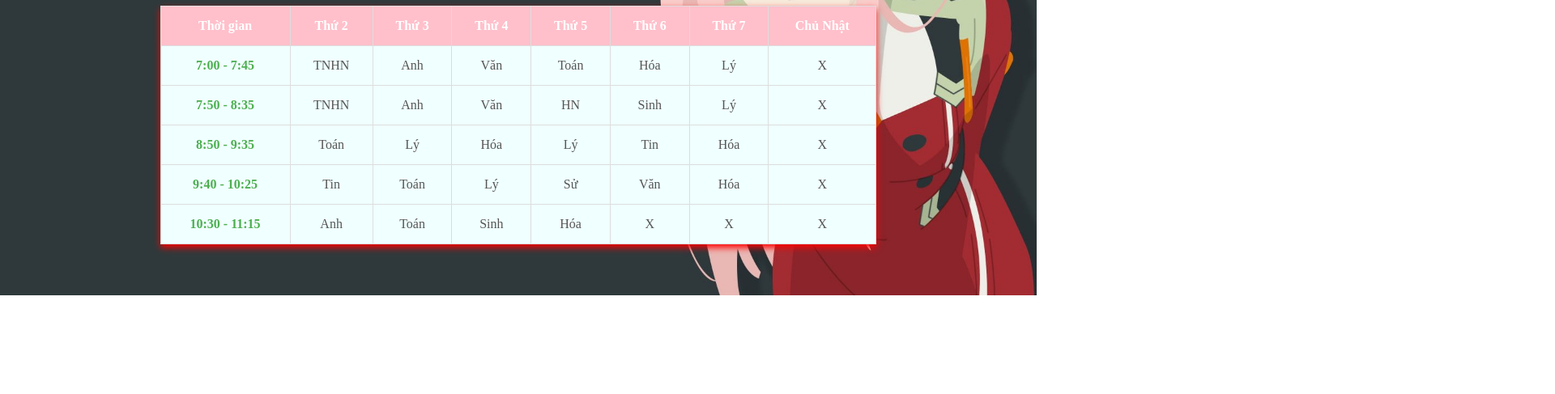
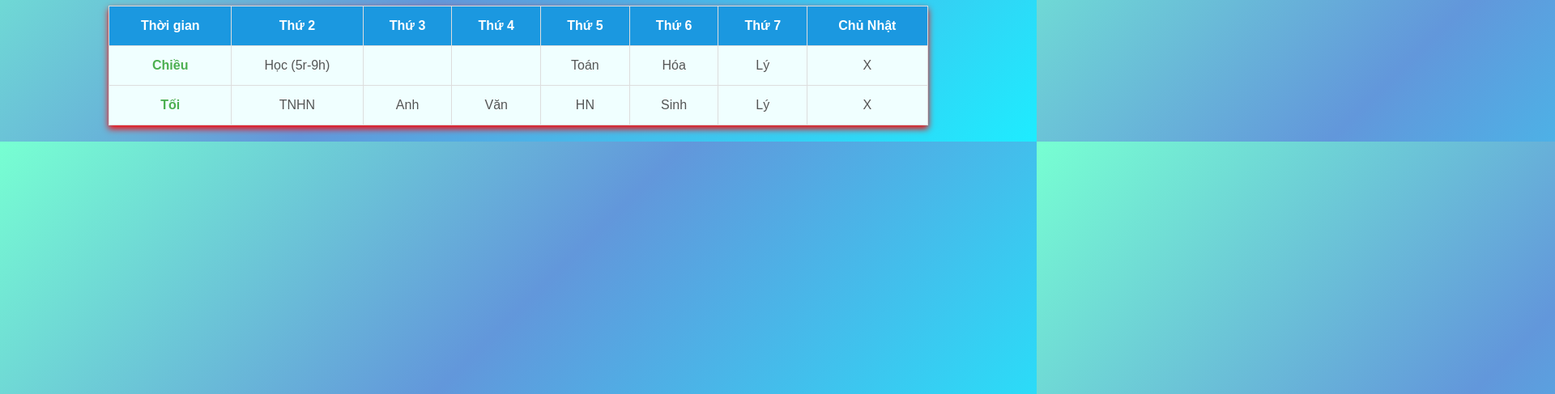
Before and after one commit to longbi1409/longdeptrai.github.io, a plain HTML site: page index.html in a window 1280 px wide. Shown: the part 313-800 px from the top of the page at 81% size, 1920 px wide, since content can reach past the window. Drawn offline with Linux system fonts and the light colour scheme.

Commit message:
Update index.html

```diff
--- a/index.html
+++ b/index.html
@@ -4,18 +4,13 @@
     <meta charset ="utf-8">
     <title>Thời Khóa Biểu</title>
     <style>
-        body {
-    background-image: url('02.jpg');
-    background-size: cover;
-    background-position: center;
-    background-repeat: no-repeat;
-}
-
+        body {font-family: Arial, sans-serif;
+             background-image: linear-gradient(-225deg, #77FFD2 0%, #6297DB 48%, #1EECFF 100%);}
 
         h1 {text-align: center;
-            color: rgb(231, 154, 205);}
+            color: rgb(51, 51, 51);}
 
-        table {width: 70%;
+        table {width: 80%;
             margin: 20px auto;
             border-collapse: collapse;
             box-shadow: 0 4px 8px rgb(255, 0, 0);
@@ -25,7 +20,7 @@
             text-align: center;
             border: 1px solid rgb(221, 221, 221);}
 
-        th {background-color: pink;
+        th {background-color: #1b98e0;
             color: white;}
 
         .time {font-weight: bold; color: rgb(76, 175, 80);}
@@ -43,7 +38,8 @@
 <body>
 <p contenteditable="true"><a>Họ và Tên:</a> Trương Hoàng Long</p>
 <p><a>Lớp:</a> 12A3</p>
-<img src="https://th.bing.com/th/id/OIP.gsmyHGT9UNLkM7PbK0wjYwHaHa?rs=1&pid=ImgDetMain" alt="Corner Image" class="corner-image"border="1px"  >
+<img src="https://th.bing.com/th/id/OIP.gsmyHGT9UNLkM7PbK0wjYwHaHa?rs=1&pid=ImgDetMain" alt="Corner Image" class="corner-image"border="1px" hspace="1120" >
+
     <h1>Thời khóa biểu</h1>
     <table>
             <tr>
@@ -58,17 +54,17 @@
             </tr>
         <body>
             <tr>
-                <td class="time">7:00 - 7:45</td>
-                <td class="subject" contenteditable="true">TNHN</td>
-                <td class="subject" contenteditable="true">Anh</td>
-                <td class="subject" contenteditable="true">Văn</td>
+                <td class="time">Chiều</td>
+                <td class="subject" contenteditable="true">Học (5r-9h)</td>
+                <td class="subject" contenteditable="true"></td>
+                <td class="subject" contenteditable="true"></td>
                 <td class="subject" contenteditable="true">Toán</td>
                 <td class="subject" contenteditable="true">Hóa</td>
                 <td class="subject" contenteditable="true">Lý</td>
                 <td class="subject" contenteditable="true">X</td>
             </tr>
             <tr>
-                <td class="time">7:50 - 8:35</td>
+                <td class="time">Tối</td>
                 <td class="subject" contenteditable="true">TNHN</td>
                 <td class="subject" contenteditable="true">Anh</td>
                 <td class="subject" contenteditable="true">Văn</td>
@@ -77,36 +73,7 @@
                 <td class="subject" contenteditable="true">Lý</td>
                 <td class="subject" contenteditable="true">X</td>
             </tr>
-            <tr>
-                <td class="time">8:50 - 9:35</td>
-                <td class="subject" contenteditable="true">Toán</td>
-                <td class="subject" contenteditable="true">Lý</td>
-                <td class="subject" contenteditable="true">Hóa</td>
-                <td class="subject" contenteditable="true">Lý</td>
-                <td class="subject" contenteditable="true">Tin</td>
-                <td class="subject" contenteditable="true">Hóa</td>
-                <td class="subject" contenteditable="true">X</td>
-            </tr>
-            <tr>
-                <td class="time">9:40 - 10:25</td>
-                <td class="subject" contenteditable="true">Tin</td>
-                <td class="subject" contenteditable="true">Toán</td>
-                <td class="subject" contenteditable="true">Lý</td>
-                <td class="subject" contenteditable="true">Sử</td>
-                <td class="subject" contenteditable="true">Văn</td>
-                <td class="subject" contenteditable="true">Hóa</td>
-                <td class="subject" contenteditable="true">X</td>
-            </tr>
-            <tr>
-                <td class="time">10:30 - 11:15</td>
-                <td class="subject" contenteditable="true">Anh</td>
-                <td class="subject" contenteditable="true">Toán</td>
-                <td class="subject" contenteditable="true">Sinh</td>
-                <td class="subject" contenteditable="true">Hóa</td>
-                <td class="subject" contenteditable="true">X</td>
-                <td class="subject" contenteditable="true">X</td>
-                <td class="subject" contenteditable="true">X</td>
-            </tr>
+
         </body>
     </table>
 </body>
```
